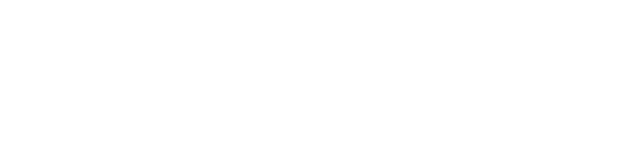
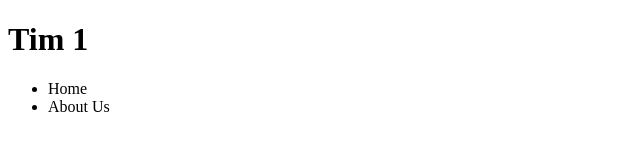
Before and after one commit to ku2h7/new-repo, a plain HTML site: page index.html in a window 1280 px wide. Shown: the whole page, without its empty margins (0-640 px from the left). Drawn offline with Linux system fonts and the light colour scheme.

Commit message:
add header to index.html

```diff
--- a/index.html
+++ b/index.html
@@ -6,6 +6,14 @@
   <title>New Page</title>
 </head>
 <body>
-
+  <header>
+    <h1>Tim 1</h1>
+    <nav>
+      <ul>
+        <li>Home</li>
+        <li>About Us</li>
+      </ul>
+    </nav>
+  </header>
 </body>
 </html>
```
